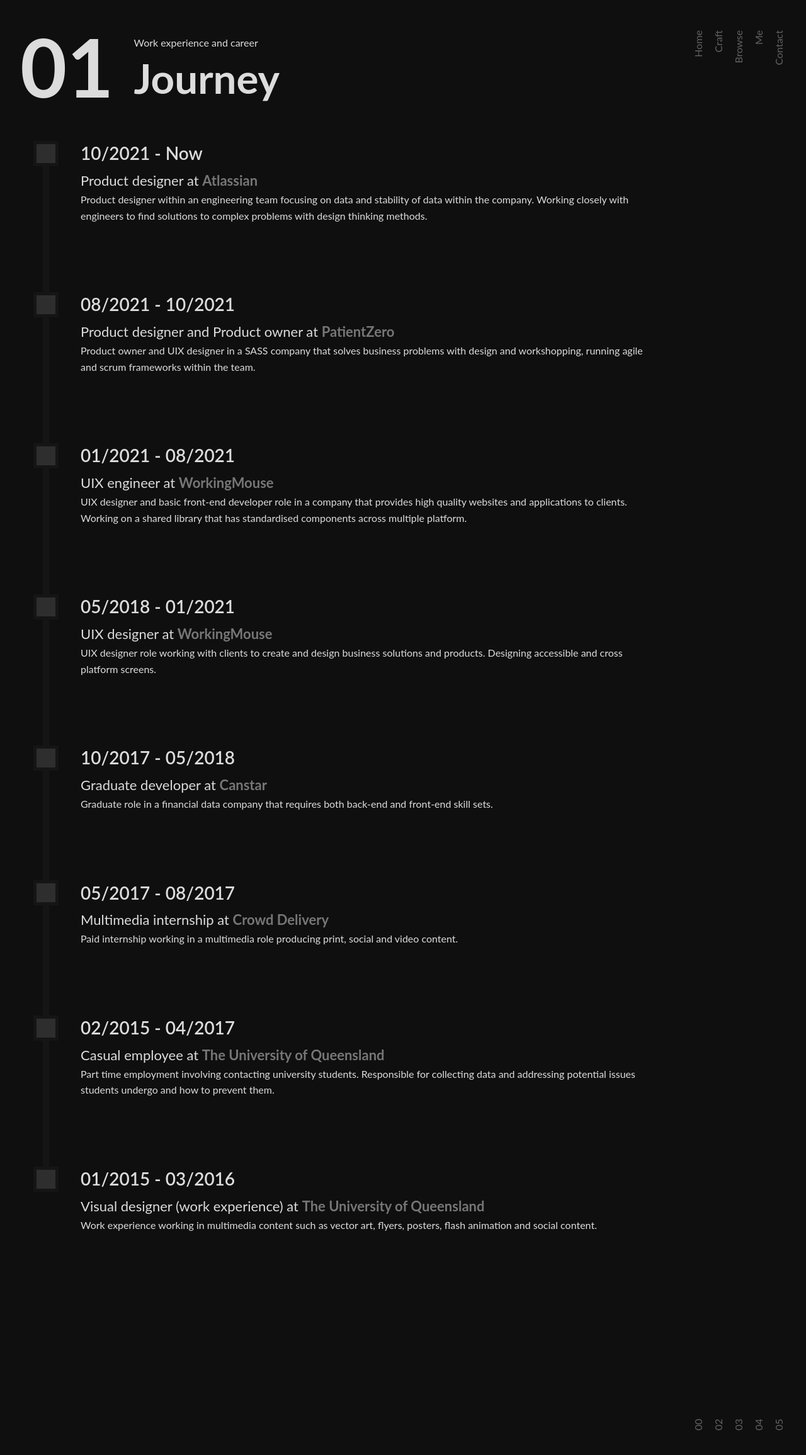
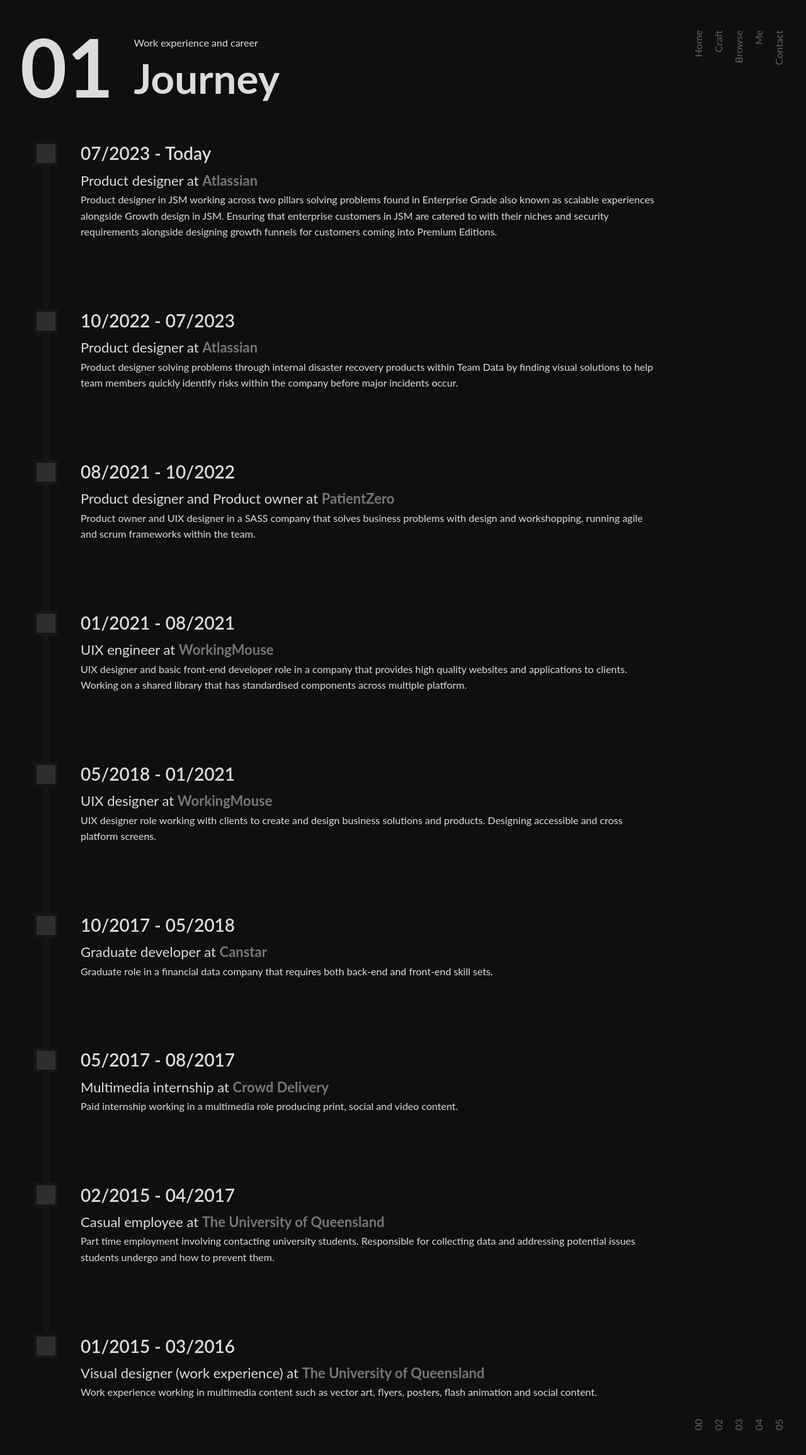
Before and after one commit to t-siri/portfolio-2022, a Jekyll site: the page built from _pages/experience.html, in a window 1280 px wide. Shown: the top 2311 px of the page at 63% size. Built offline with Jekyll 4.4.1, drawn with Linux system fonts in a browser that asks for light colours; some web fonts are replaced.

Commit message:
Update experience.yml

```diff
--- a/_data/experience.yml
+++ b/_data/experience.yml
@@ -1,9 +1,15 @@
-- date: 10/2021 - Now
+- date: 07/2023 - Today
   title: Product designer
   company: Atlassian
   complink: https://www.atlassian.com/
-  description: Product designer within an engineering team focusing on data and stability of data within the company. Working closely with engineers to find solutions to complex problems with design thinking methods.
-- date: 08/2021 - 10/2021
+  description: Product designer in JSM working across two pillars solving problems found in Enterprise Grade also known as scalable experiences alongside Growth design in JSM. Ensuring that enterprise customers in JSM are catered to with their niches and security requirements alongside designing growth funnels for customers coming into Premium Editions.
+
+- date: 10/2022 - 07/2023
+  title: Product designer
+  company: Atlassian
+  complink: https://www.atlassian.com/
+  description: Product designer solving problems through internal disaster recovery products within Team Data by finding visual solutions to help team members quickly identify risks within the company before major incidents occur.
+- date: 08/2021 - 10/2022
   title: Product designer and Product owner
   company: PatientZero
   complink: https://www.pz.com.au/
```
